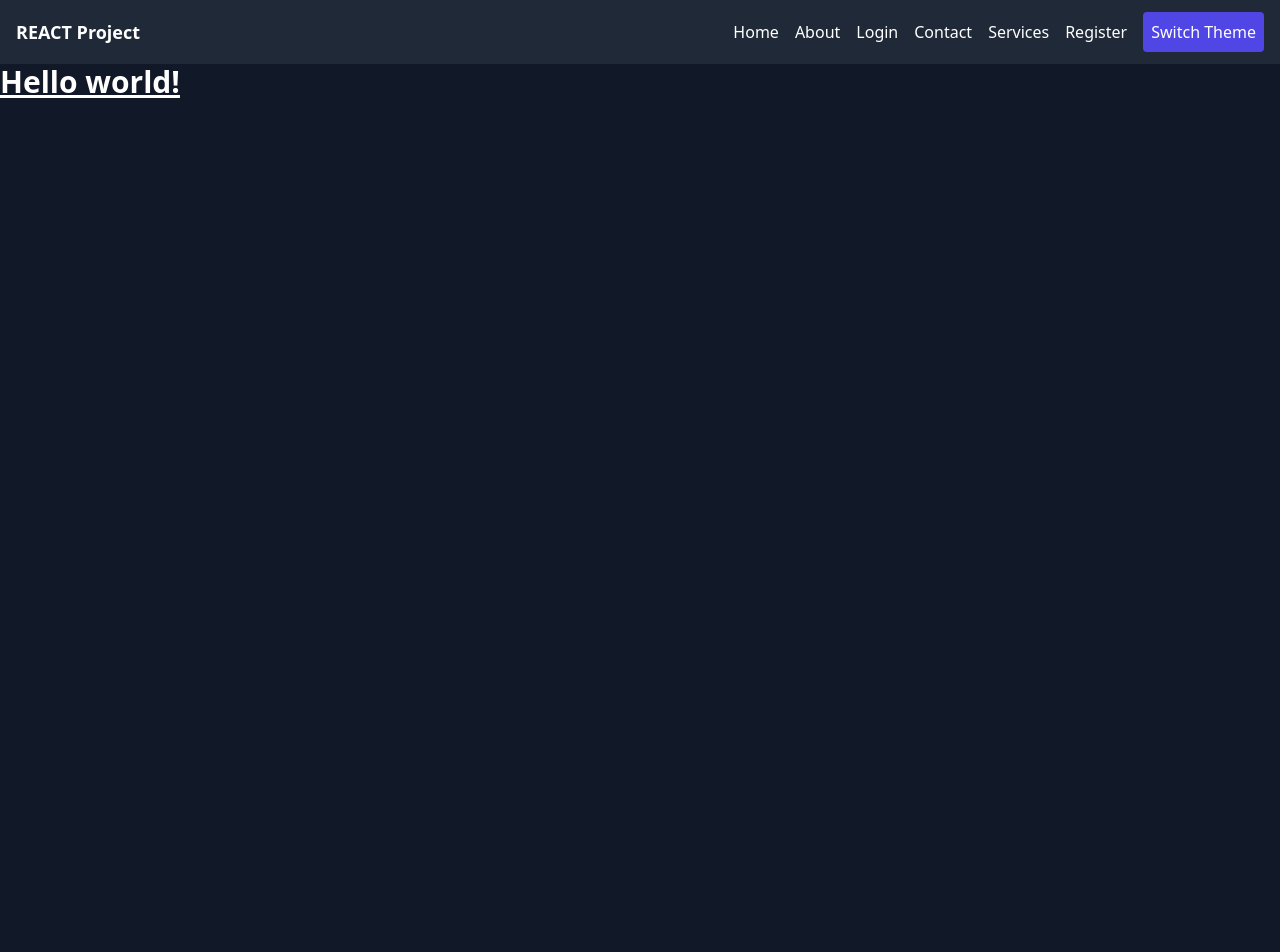
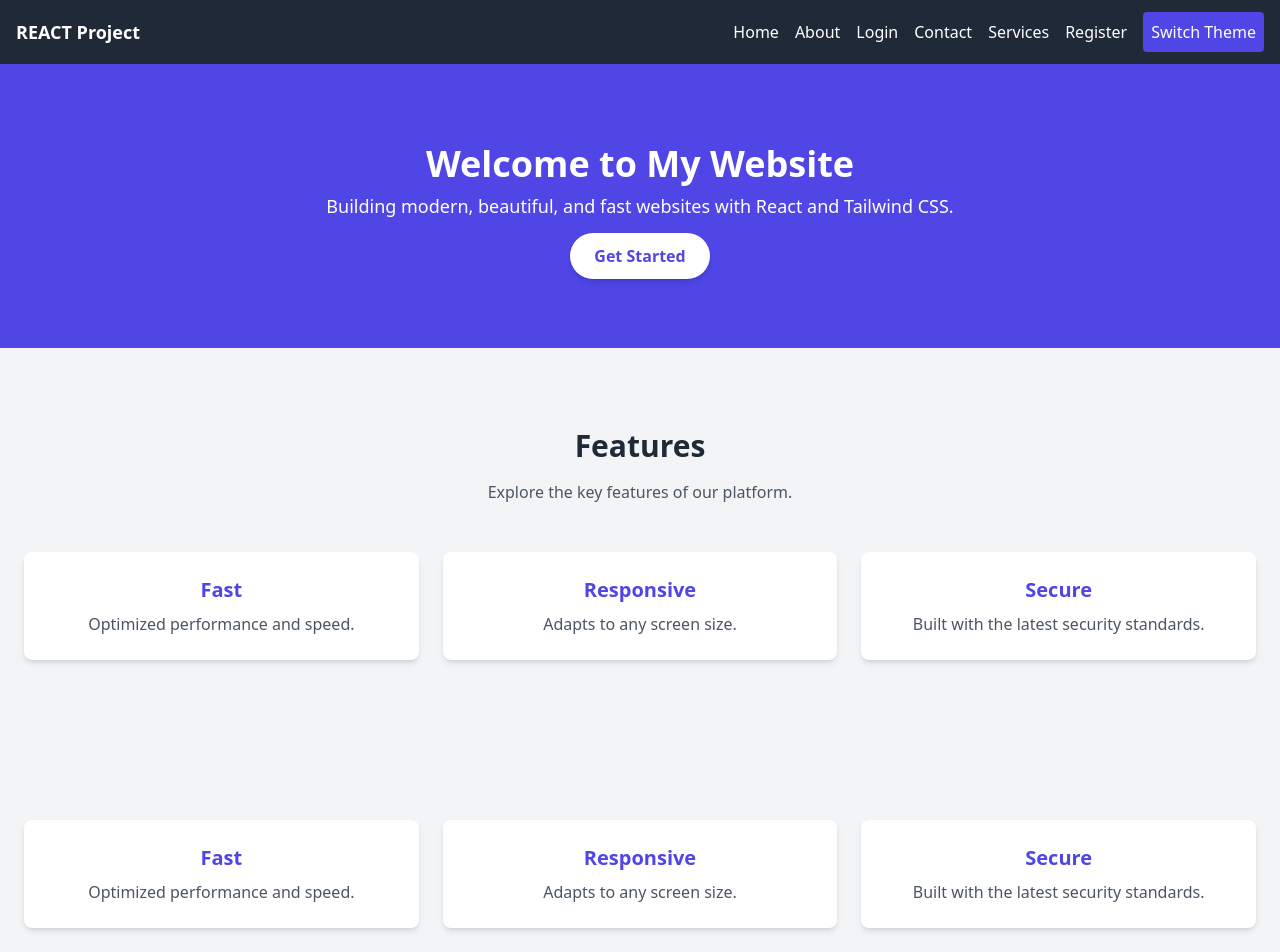
Before and after one commit to uzzzii/MernStack-Aptech, a React (Create React App) app in the folder frontend/: page / in a window 1280 px wide. Shown: the top 952 px of the page. Before the commit the page ends 800 px from the top, so only its background shows below. Built offline with nearby package versions, Linux system fonts and the light colour scheme.

Commit message:
HomePage add

```diff
--- a/frontend/src/App.js
+++ b/frontend/src/App.js
@@ -6,7 +6,7 @@ import Navbar1 from './Pages/Navbar';
 import Register from './Pages/Register';
 import Services from './Pages/Services';
 import ContactForm from './Pages/Contact';
-import Test from './Pages/Test';
+import Footer from './Pages/Footer';
 
 function App() {
   return (
@@ -19,8 +19,8 @@ function App() {
         <Route path='/contact' element={<ContactForm />} />
         <Route path='/register' element={<Register />} />
         <Route path='/services' element={<Services />} />
-        <Route path='/test' element={<Test />} />
       </Routes>
+      <Footer/>
     </BrowserRouter>
   );
 }
--- /dev/null
+++ b/frontend/src/Pages/Footer.js
@@ -0,0 +1,15 @@
+import React from 'react'
+
+function Footer() {
+  return (
+    <div>
+    <footer className="bg-gray-800 text-white py-6">
+    <div className="container mx-auto px-6 text-center">
+      <p>&copy; 2023 My Website. All rights reserved.</p>
+    </div>
+  </footer>
+</div>
+  )
+}
+
+export default Footer
--- a/frontend/src/Pages/Home.js
+++ b/frontend/src/Pages/Home.js
@@ -1,11 +1,67 @@
-import React from 'react'
+// src/components/HomePage.js
+import React from "react";
 
-function Home() {
+const HomePage = () => {
   return (
-    <h1 className="text-3xl font-bold underline">
-      Hello world!
-    </h1>
-  )
-}
+    <div className="bg-gray-100 min-h-screen">
 
-export default Home
+      <section className="bg-indigo-600 text-white py-20">
+        <div className="container mx-auto px-6 text-center">
+          <h2 className="text-4xl font-bold mb-2">Welcome to My Website</h2>
+          <p className="text-lg mb-6">Building modern, beautiful, and fast websites with React and Tailwind CSS.</p>
+          <a href="#"
+            className="bg-white text-indigo-600 px-6 py-3 rounded-full font-semibold shadow-md hover:bg-gray-200">
+            Get Started
+          </a>
+        </div>
+      </section>
+
+      {/* Features Section */}
+      <section className="py-20 bg-gray-100">
+        <div className="container mx-auto px-6">
+          <div className="text-center mb-12">
+            <h3 className="text-3xl font-bold text-gray-800">Features</h3>
+            <p className="text-gray-600 mt-4">Explore the key features of our platform.</p>
+          </div>
+          <div className="grid grid-cols-1 md:grid-cols-3 gap-6">
+            <div className="bg-white p-6 rounded-lg shadow-md text-center">
+              <h4 className="text-xl font-semibold mb-2 text-indigo-600">Fast</h4>
+              <p className="text-gray-600">Optimized performance and speed.</p>
+            </div>
+            <div className="bg-white p-6 rounded-lg shadow-md text-center">
+              <h4 className="text-xl font-semibold mb-2 text-indigo-600">Responsive</h4>
+              <p className="text-gray-600">Adapts to any screen size.</p>
+            </div>
+            <div className="bg-white p-6 rounded-lg shadow-md text-center">
+              <h4 className="text-xl font-semibold mb-2 text-indigo-600">Secure</h4>
+              <p className="text-gray-600">Built with the latest security standards.</p>
+            </div>
+
+          </div>
+        </div>
+      </section>
+      <section className="py-20 bg-gray-100">
+        <div className="container mx-auto px-6">
+          <div className="grid grid-cols-1 md:grid-cols-3 gap-6">
+            <div className="bg-white p-6 rounded-lg shadow-md text-center">
+              <h4 className="text-xl font-semibold mb-2 text-indigo-600">Fast</h4>
+              <p className="text-gray-600">Optimized performance and speed.</p>
+            </div>
+            <div className="bg-white p-6 rounded-lg shadow-md text-center">
+              <h4 className="text-xl font-semibold mb-2 text-indigo-600">Responsive</h4>
+              <p className="text-gray-600">Adapts to any screen size.</p>
+            </div>
+            <div className="bg-white p-6 rounded-lg shadow-md text-center">
+              <h4 className="text-xl font-semibold mb-2 text-indigo-600">Secure</h4>
+              <p className="text-gray-600">Built with the latest security standards.</p>
+            </div>
+
+          </div>
+        </div>
+      </section>
+
+    </div>
+  );
+};
+
+export default HomePage;
--- a/frontend/src/Pages/Test.js
+++ /dev/null
@@ -1,14 +0,0 @@
-import React from 'react'
-
-function Test() {
-    function apple(){
-        alert('Welcome to apple')
-    }
-  return (
-    <div>
-    <button onClick={apple}>CLick Me</button>
-    </div>
-  )
-}
-
-export default Test
```
